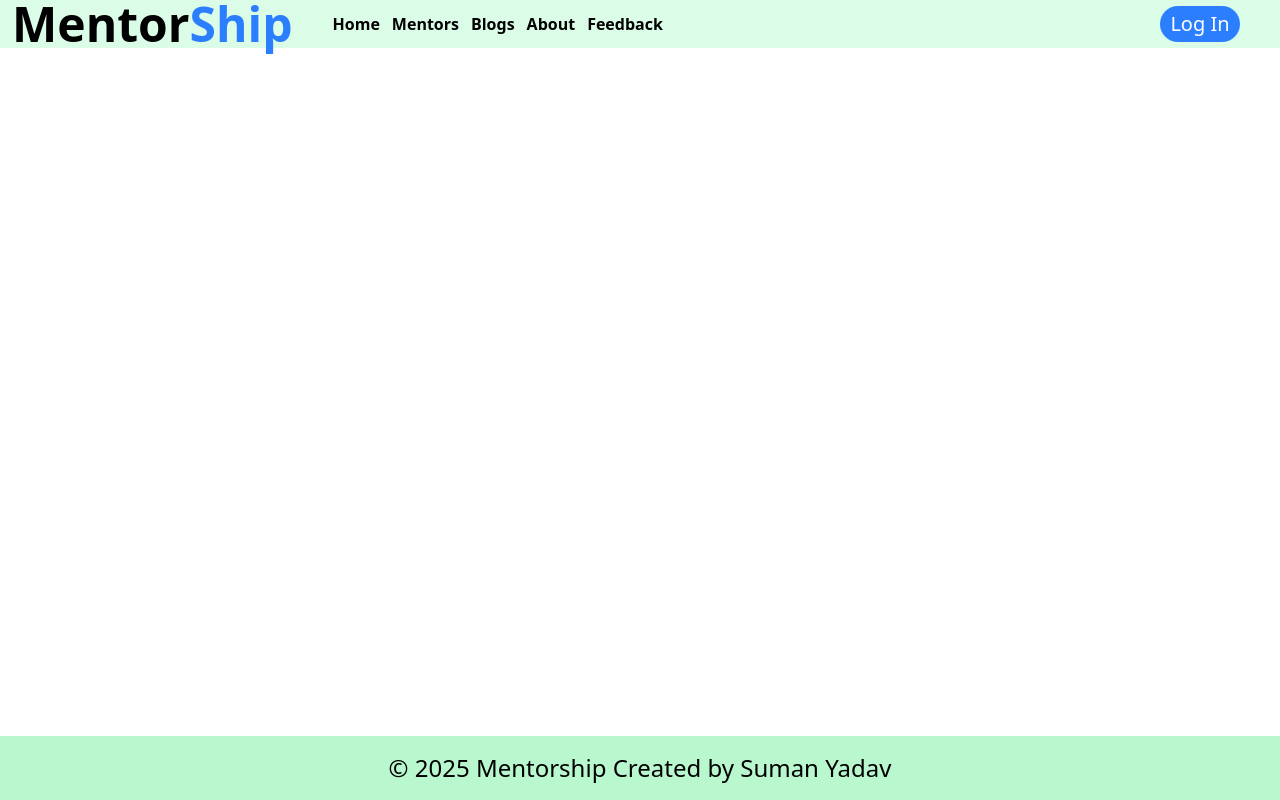
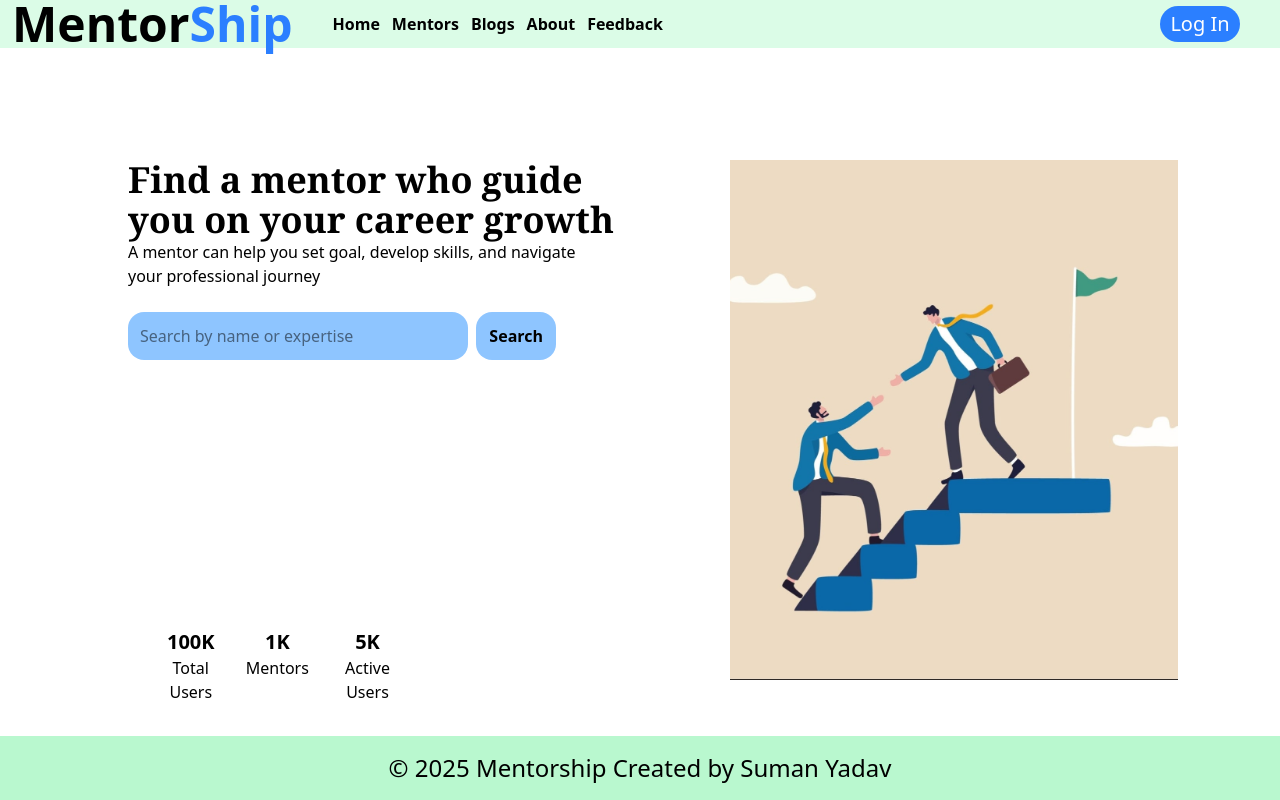
Before and after one commit to Ydv-Suman/MentorShip, a React (Vite) app: page / in a window 1280 px wide. Built offline with nearby package versions, Linux system fonts and the light colour scheme.

Commit message:
updated landing page

```diff
--- a/src/App.jsx
+++ b/src/App.jsx
@@ -16,6 +16,7 @@ function App() {
       <NavBar />
       <main className="flex-grow px-4 py-8">
         <Routes>
+          <Route path="/" element={<LandingPage />} />
           <Route path="/home" element={<LandingPage />} />
           <Route path="/mentors" element={<Mentors />} />
           <Route path="/blogs" element={<Blogs />} />
```
